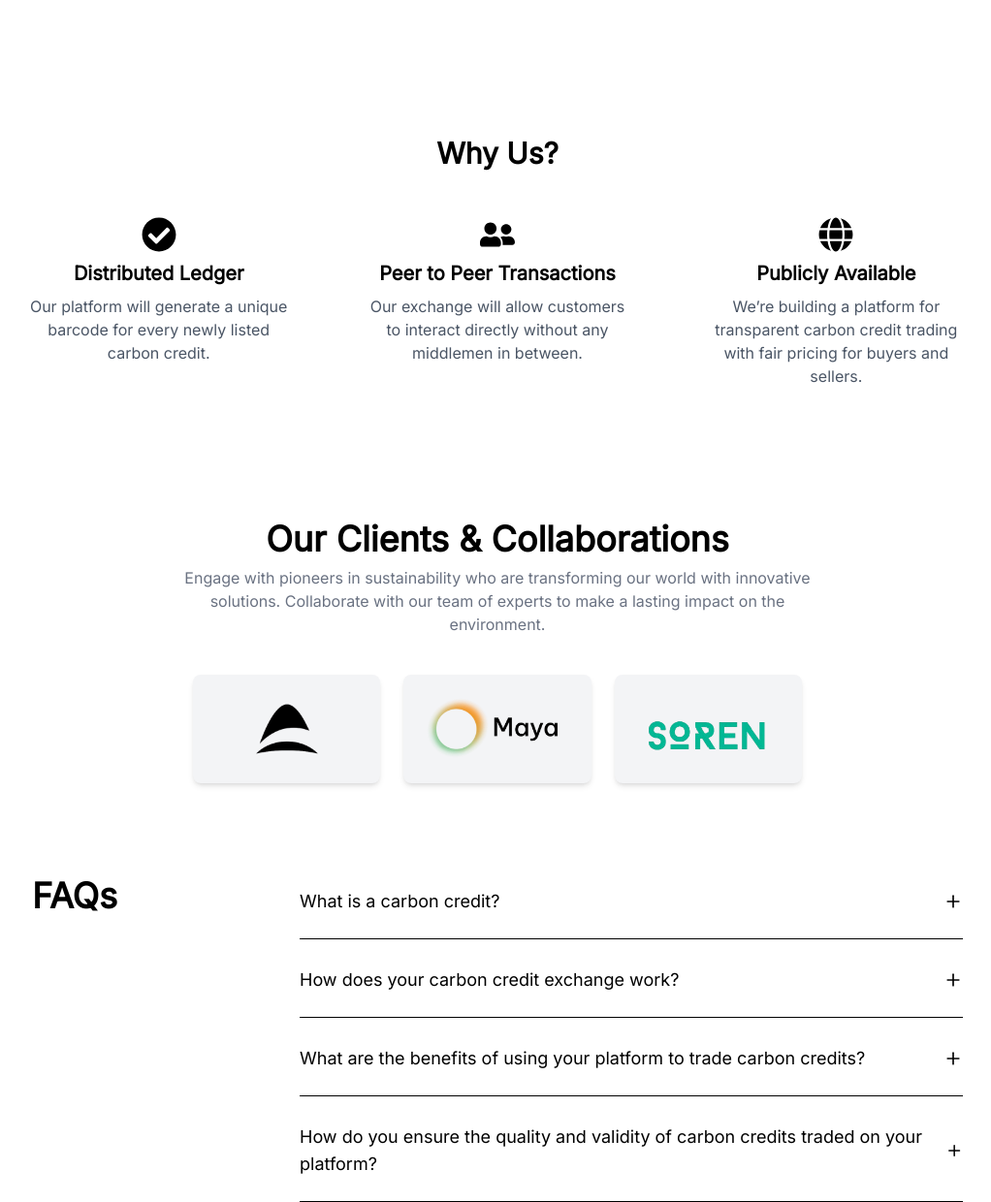
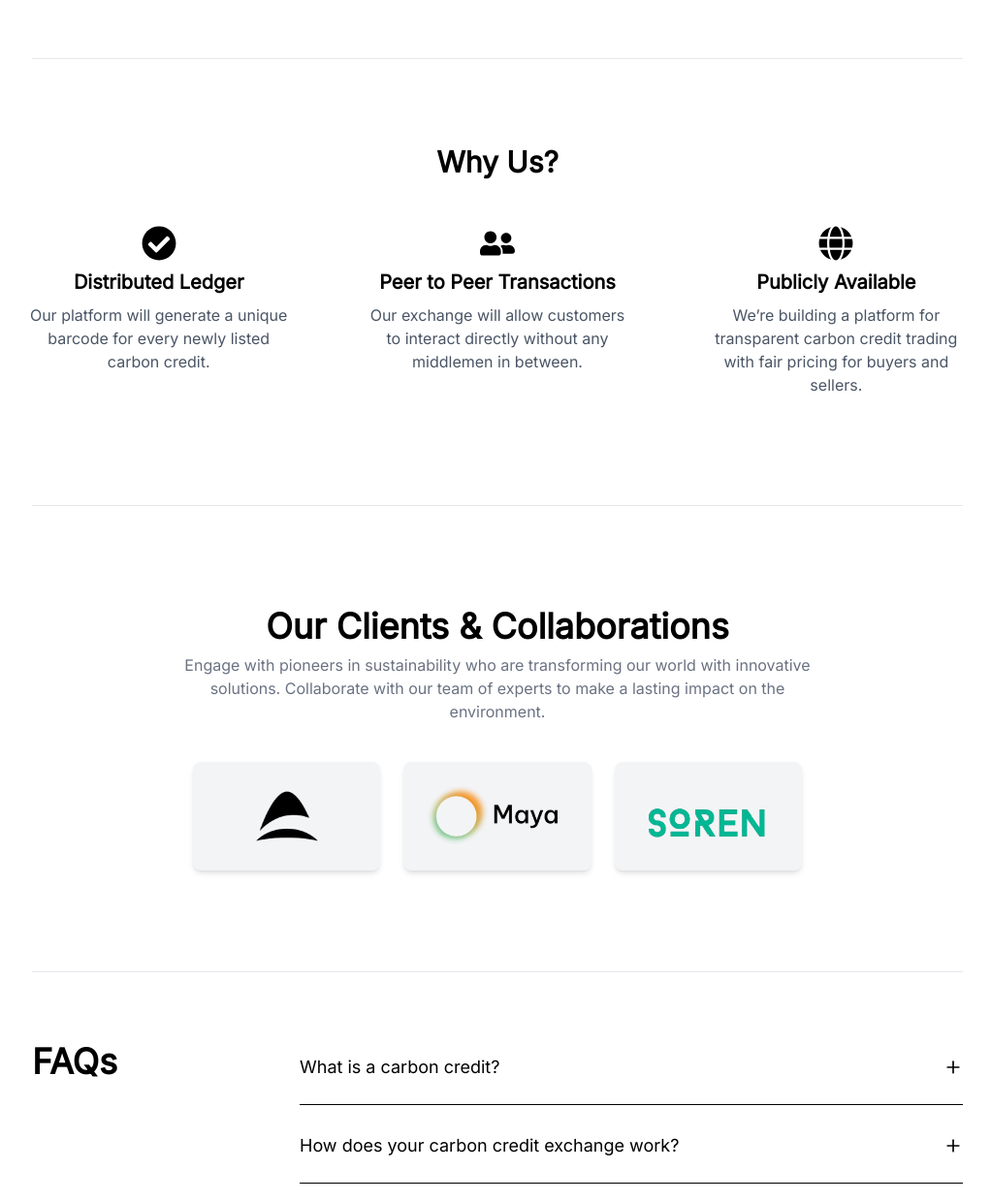
Before and after one commit to carbon-array/frontend, a React (Vite) app: page / in a window 1280 px wide. Shown: the part 1400-2640 px from the top of the page at 97% size, without its empty margins (127-1149 px from the left). Built offline with nearby package versions, Linux system fonts and the light colour scheme.

Commit message:
Merge branch 'main' into 11-font-change

```diff
--- a/src/App.jsx
+++ b/src/App.jsx
@@ -36,12 +36,18 @@ function App() {
                 <br />
                 <br />
                 <Hero />
-                <br />
-                <br />
                 <Text />
-                <br/>
-                <WhyUs/>
+                <div className="max-w-5xl mx-auto p-8">
+                  <hr className="my-2 border-t border-gray-200" />
+                </div>
+                <WhyUs />
+                <div className="max-w-5xl mx-auto p-8">
+                  <hr className="my-2 border-t border-gray-200" />
+                </div>
                 <Connectors />
+                <div className="max-w-5xl mx-auto p-8">
+                  <hr className="my-2 border-t border-gray-200" />
+                </div>
                 <FAQ />
               </>
             }
```
